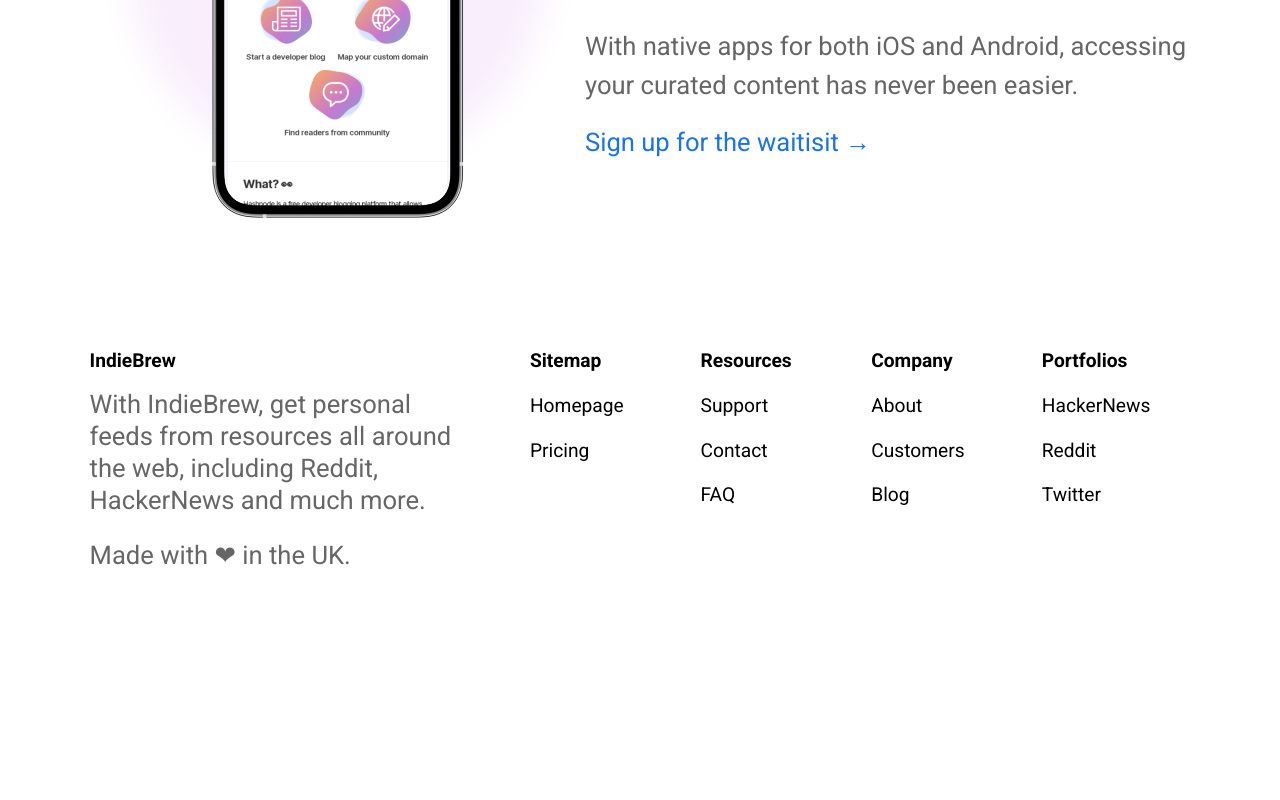
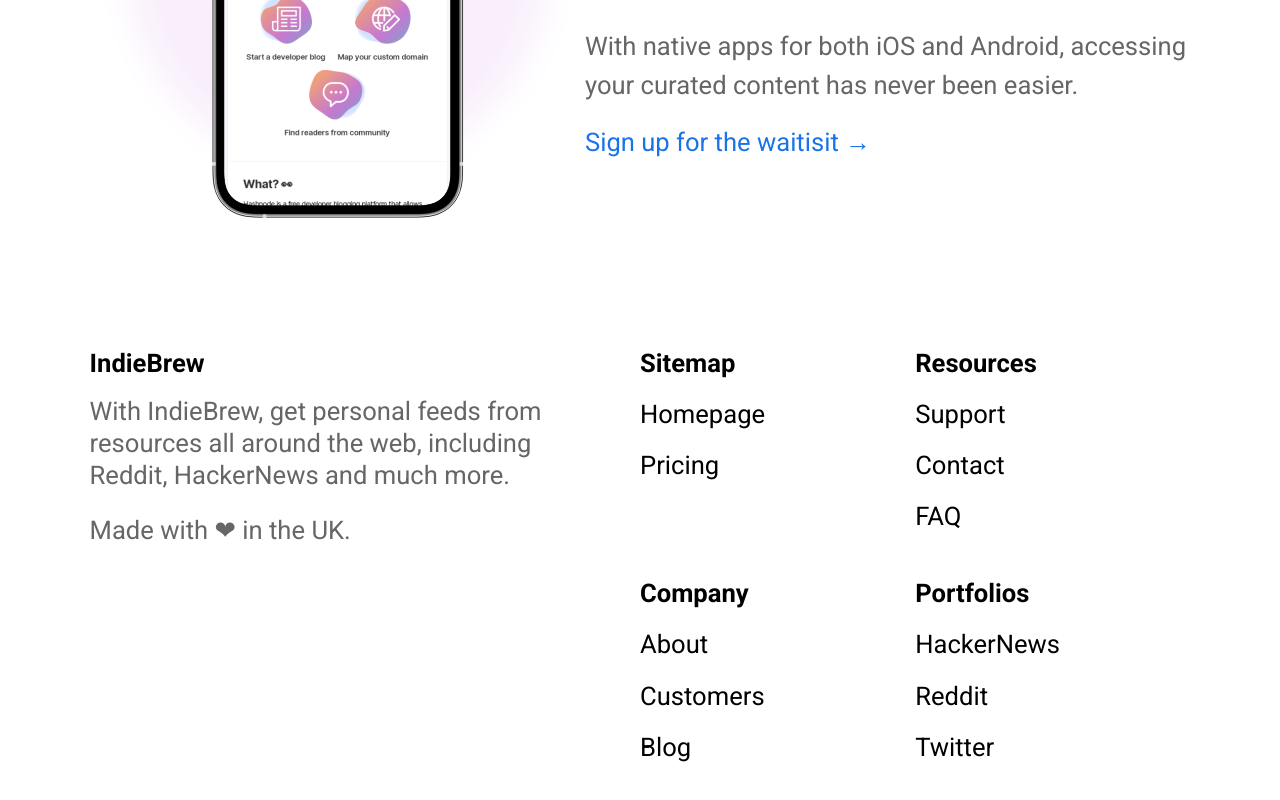
Before and after one commit to nvhoang2001/indie-brew-page, a React (Create React App) app: page / in a window 1280 px wide. Shown: the part 2207-3007 px from the top of the page. Before the commit the page ends 2859 px from the top, so only its background shows below. Built offline with nearby package versions, Linux system fonts and the light colour scheme.

Commit message:
adjust style for footer component on ipad

```diff
--- a/src/App.css
+++ b/src/App.css
@@ -28,4 +28,8 @@
 	h2 {
 		font-size: 2rem;
 	}
+
+	h4 {
+		font-size: 1rem;
+	}
 }
--- a/src/components/FooterContent/FooterContent.style.scss
+++ b/src/components/FooterContent/FooterContent.style.scss
@@ -1,3 +1,5 @@
+@import "../../global.scss";
+
 .footer-content {
 	max-width: 35%;
 
@@ -14,3 +16,9 @@
 		margin-top: 0.5rem;
 	}
 }
+
+@media only screen and (max-device-width: $ipad-landscape-screen-max) {
+	.footer-content {
+		max-width: 45%;
+	}
+}
--- a/src/components/MenuLinks/MenuLinks.style.scss
+++ b/src/components/MenuLinks/MenuLinks.style.scss
@@ -8,6 +8,7 @@
 	&__list {
 		display: flex;
 		justify-content: space-between;
+		flex-wrap: wrap;
 		width: 100%;
 	}
 
@@ -27,3 +28,21 @@
 		width: fit-content;
 	}
 }
+
+@media only screen and (max-device-width: $ipad-landscape-screen-max) {
+	.menu-links {
+		width: 50%;
+
+		&__links {
+			width: 50%;
+		}
+
+		&__links:nth-of-type(n + 3) {
+			margin-top: 1.5rem;
+		}
+
+		&__link {
+			font-size: $ipad-font;
+		}
+	}
+}
--- a/src/global.scss
+++ b/src/global.scss
@@ -1,4 +1,5 @@
 $medium-font: 0.75rem;
+$ipad-font: 1rem;
 $font-color: #666;
 $ipad-portrait-screen-max: 1024px;
 $ipad-landscape-screen-max: 1360px;
```
